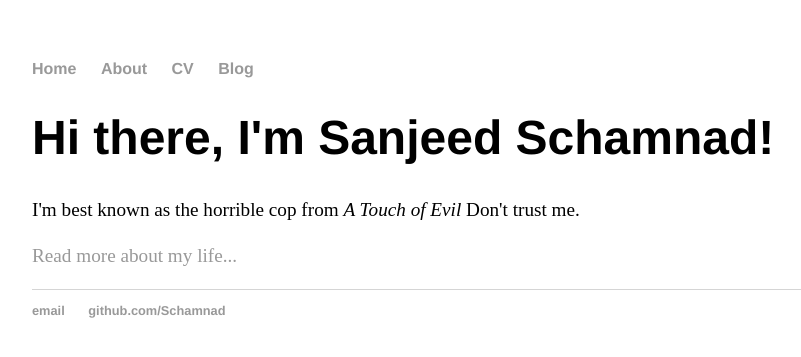
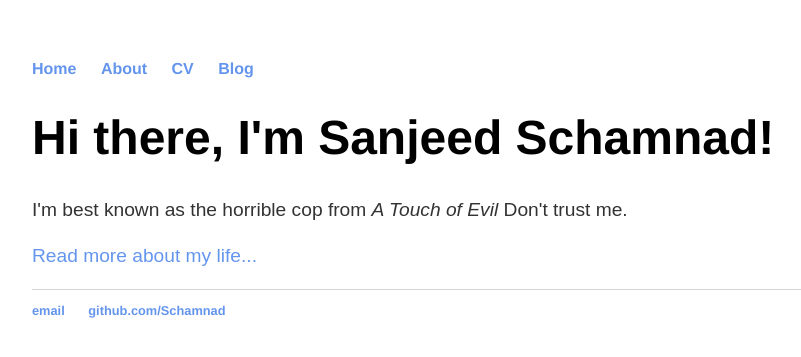
Before and after one commit to Schamnad/schamnad.github.io, a Jekyll site: the page built from index.html, in a window 1280 px wide. Shown: the top 357 px of the page, without its empty margins (160-961 px from the left). Built offline with Jekyll 4.4.1, drawn with Linux system fonts in a browser that asks for light colours.

Commit message:
Minor corrections + css changes

```diff
--- a/_posts/2016/2016-08-21-gsoc-2016-summary.markdown
+++ b/_posts/2016/2016-08-21-gsoc-2016-summary.markdown
@@ -96,6 +96,7 @@ I learnt new things about Python and C++ on a daily basis. The design aspect of
 
 On a formal note:
 I would like to thank the following:
+
 - The [Google Summer of Code](https://summerofcode.withgoogle.com) organisation, for this wonderful experience.
 - [Open Chemistry](openchemistry.org), for accepting my project proposal and letting me embark on this fantastic adventure.
 - My official mentors, Mr.Karol Langner, Mr. Adam Tenderholt, and my unofficial mentors, Marcus Hanwell and Dr. Geoffrey Hutchison, for being there to help me.
--- a/css/main.css
+++ b/css/main.css
@@ -14,7 +14,7 @@ nav ul li, footer ul li {
 }
 a {
     text-decoration: none;
-    color: #999;
+    color: #6495ED;
 }
 a:hover {
     text-decoration: underline;
@@ -26,7 +26,7 @@ h1 {
 p {
     font-size: 1.2em;
     line-height: 1.4em;
-    font-family:'Sans-Serif'
+    font-family:'Arial';
     color: #333;
 }
 footer {
@@ -38,3 +38,8 @@ ul.posts {
     margin: 20px auto 40px;
     font-size: 1.5em;
 }
+
+ul, ol {
+  font-family:'Arial';
+  font-size: 1em;
+}
```
